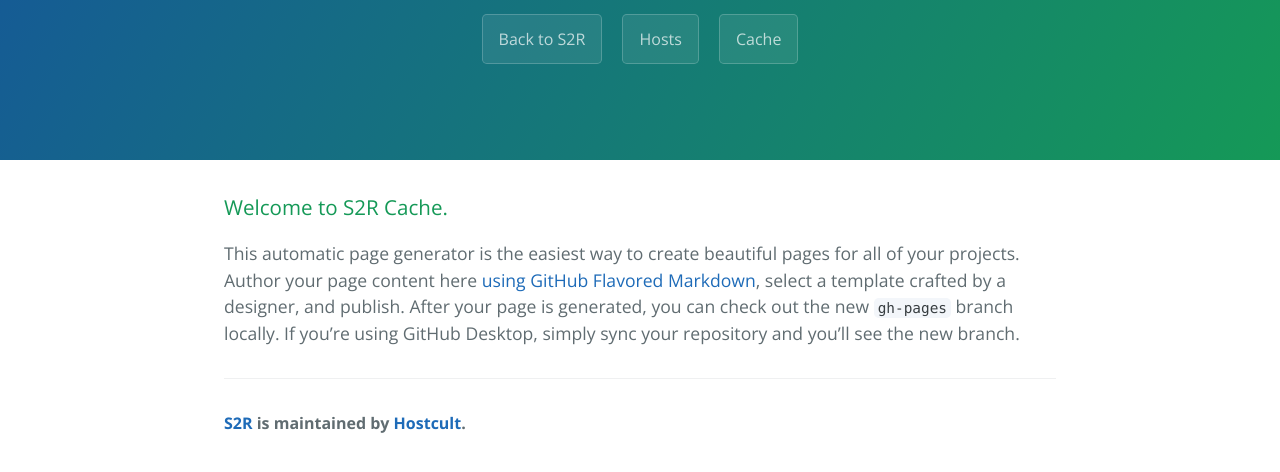
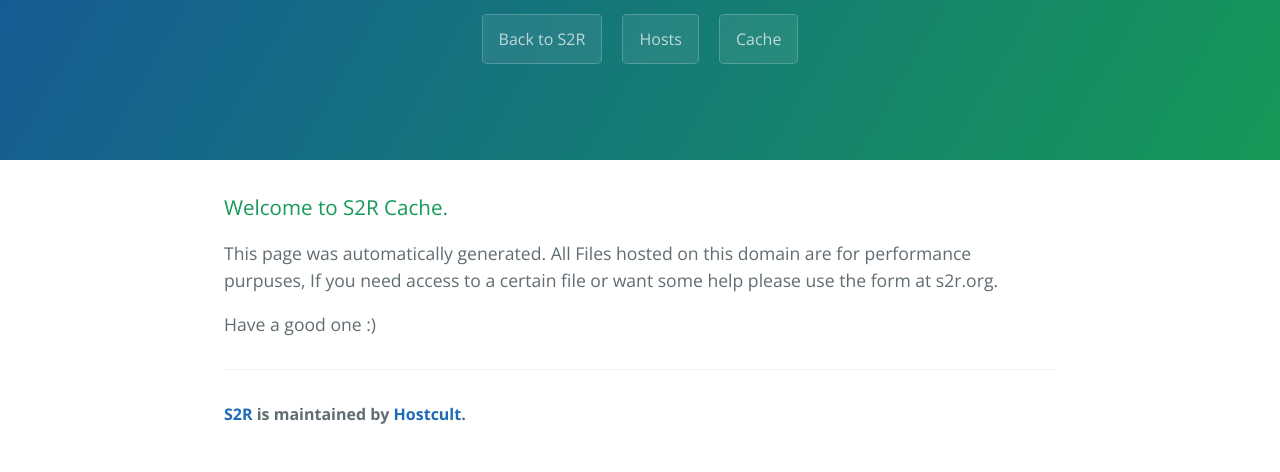
Before and after one commit to s2r/s2r.github.io, a plain HTML site: page index.html in a window 1280 px wide. Shown: the part 176-648 px from the top of the page. Drawn offline with nearby package versions, Linux system fonts and the light colour scheme.

Commit message:
Update index.html

```diff
--- a/index.html
+++ b/index.html
@@ -22,7 +22,8 @@
       <h3>
 <a id="welcome-to-github-pages" class="anchor" href="#welcome-to-github-pages" aria-hidden="true"><span class="octicon octicon-link"></span></a>Welcome to S2R Cache.</h3>
 
-<p>This automatic page generator is the easiest way to create beautiful pages for all of your projects. Author your page content here <a href="https://guides.github.com/features/mastering-markdown/">using GitHub Flavored Markdown</a>, select a template crafted by a designer, and publish. After your page is generated, you can check out the new <code>gh-pages</code> branch locally. If you’re using GitHub Desktop, simply sync your repository and you’ll see the new branch.</p>
+<p>This page was automatically generated. All Files hosted on this domain are for performance purpuses, If you need access to a certain file or want some help please use the form at s2r.org.</p>
+<p>Have a good one :)</p>
 
       <footer class="site-footer">
         <span class="site-footer-owner"><a href="http://s2r.org">S2R</a> is maintained by <a href="http://www.hostcult.com/">Hostcult</a>.</span>
```
